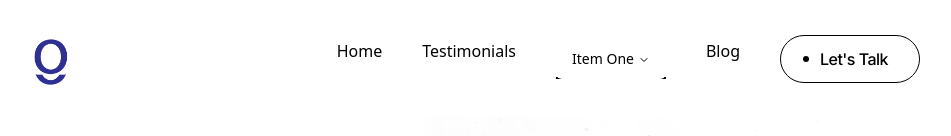
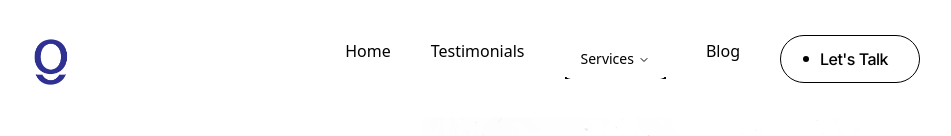
Before and after one commit to benedicti0n/Growceev, a Next.js app in the folder growceev/: page / in a window 1280 px wide. Shown: the top 136 px of the page, without its empty margins (184-1135 px from the left). Built offline with nearby package versions, Linux system fonts and the light colour scheme.

Commit message:
WhyUs page updated.

```diff
--- a/growceev/src/components/ServiceNav.jsx
+++ b/growceev/src/components/ServiceNav.jsx
@@ -16,9 +16,10 @@ function ServiceNav() {
     <NavigationMenu>
   <NavigationMenuList>
     <NavigationMenuItem>
-      <NavigationMenuTrigger>Item One</NavigationMenuTrigger>
+      <NavigationMenuTrigger>Services</NavigationMenuTrigger>
       <NavigationMenuContent>
-        <NavigationMenuLink>Link</NavigationMenuLink>
+        <NavigationMenuLink>SEO</NavigationMenuLink>
+        <NavigationMenuLink>Google Ads</NavigationMenuLink>
       </NavigationMenuContent>
     </NavigationMenuItem>
   </NavigationMenuList>
--- a/growceev/src/components/WhyUs.jsx
+++ b/growceev/src/components/WhyUs.jsx
@@ -113,7 +113,7 @@ function WhyUs() {
         </div>
 
         {/* Table 2 */}
-        <div className="w-[45%] h-full flex flex-col space-y-8 items-start">
+        <div className="w-[45%] h-full flex flex-col space-y-[59px] items-start">
         <h2 className='font-bold text-lg flex justify-center items-center ml-10'>Other Agencies</h2>
           {table2.map((t2) => (
             <div key={t2.id}>
```
